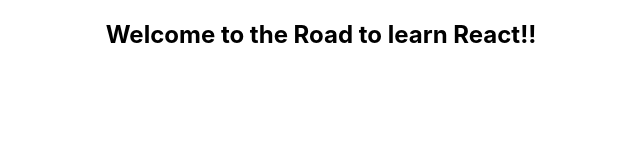
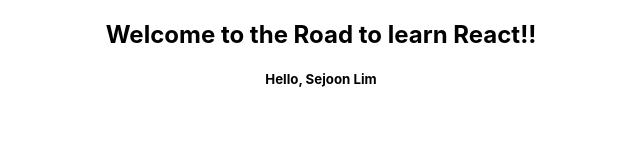
Before and after one commit to muchine/road-to-react, a React (Create React App) app: page / in a window 1280 px wide. Shown: the top 161 px of the page, without its empty margins (319-959 px from the left). Built offline with nearby package versions, Linux system fonts and the light colour scheme.

Commit message:
Updated App.js with a complex object

```diff
--- a/src/App.js
+++ b/src/App.js
@@ -3,10 +3,16 @@
 
 class  App extends Component {
   render() {
-    let message = 'Welcome to the Road to learn React!!';
+    const message = 'Welcome to the Road to learn React!!';
+    const user = {
+      first: 'Sejoon',
+      last: 'Lim'
+    };
+
     return (
         <div className="App">
           <h2>{message}</h2>
+          <h5>Hello, {user.first} {user.last}</h5>
         </div>
     );
   }
```
